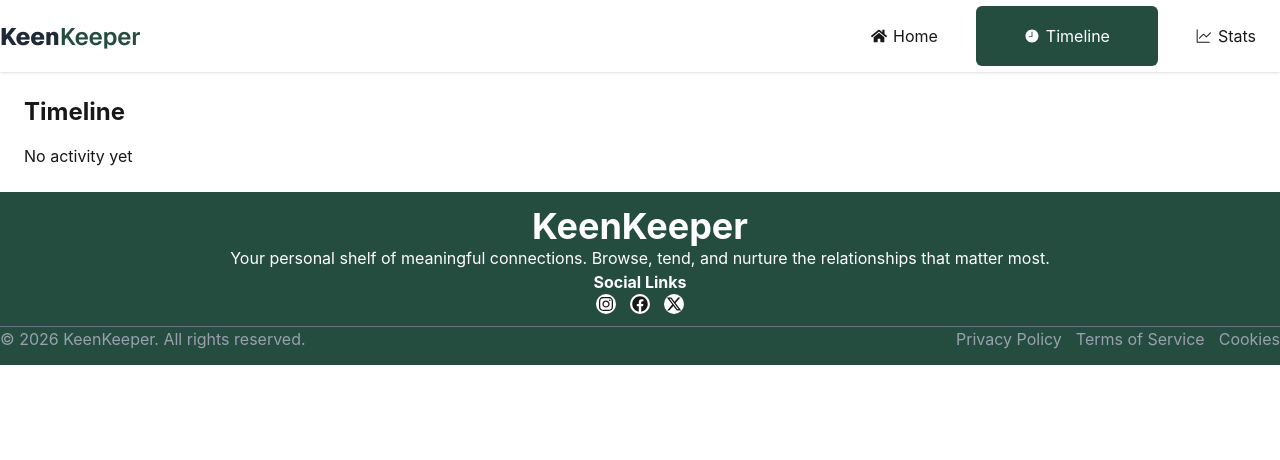
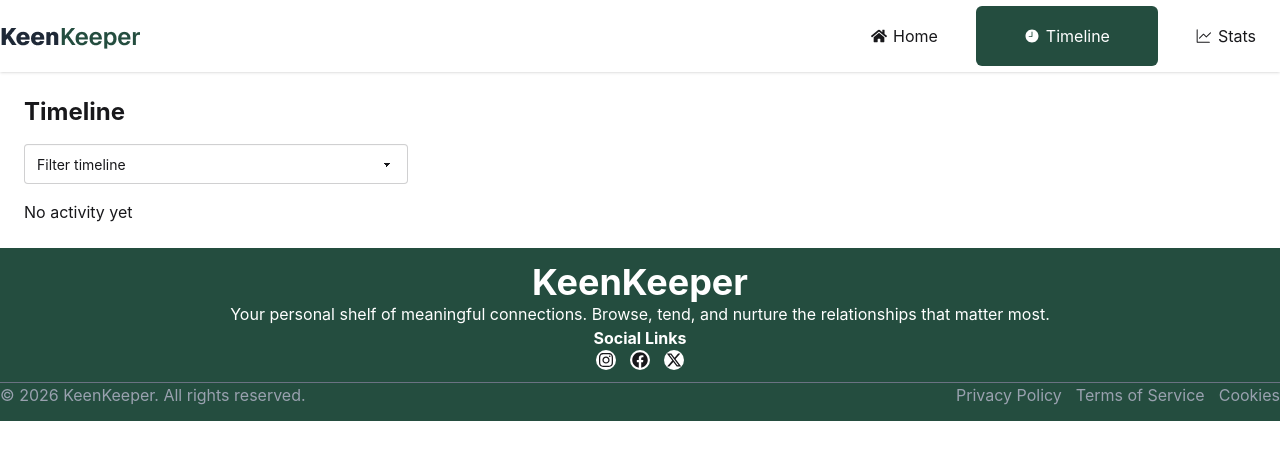
Before and after one commit to rafiqulislamraj58-design/A07, a React (Vite) app: page /timeline in a window 1280 px wide. Shown: the top 460 px of the page. Built offline with nearby package versions, Linux system fonts and the light colour scheme.

Commit message:
selation added

```diff
--- a/src/main.jsx
+++ b/src/main.jsx
@@ -11,7 +11,6 @@ import Error from '../src/Componats/shared/Error';
 import FrindDetalis from './pages/FrindDetalis';
 import TimelineProvider from "./context/TimelineContext";
 import { Toaster } from "react-hot-toast";
-
 
 const router = createBrowserRouter([
   {
@@ -38,11 +37,7 @@ const router = createBrowserRouter([
    errorElement: <Error/>,
   },
 
-
 ]);
-
-
-
 
 createRoot(document.getElementById("root")).render(
   <StrictMode>
--- a/src/pages/Timeline.jsx
+++ b/src/pages/Timeline.jsx
@@ -1,20 +1,37 @@
-import { useContext } from "react";
+import { useContext ,useState } from "react";
 import { TimelineContext } from "../context/TimelineContext";
 import { MdCall, MdMessage } from "react-icons/md";
 import { FaVideo } from "react-icons/fa";
 
 const Timeline = () => {
   const { timeline } = useContext(TimelineContext);
+  const [filter, setfilter] = useState("");
+
+  const filteredTimeline = filter
+  ? timeline.filter((item) => item.type === filter)
+  : timeline;
 
   return (
     <div className="p-6">
       <h1 className="text-2xl font-bold mb-4">Timeline</h1>
+      <div className="mb-4">
+      <select
+      value={filter}
+      onChange={(e)=>setfilter(e.target.value)}
+      className="select select-borderd w-96">
+      <option value="">Filter timeline</option>
+      <option value="call">Call</option>
+      <option value="message">Message</option>
+      <option value="video">Video</option>
+      </select>
+
+      </div>
 
       <div className="space-y-4">
         {timeline.length === 0 ? (
           <p>No activity yet</p>
         ) : (
-          timeline.map((item, index) => {
+          filteredTimeline.map((item, index) => {
             let icon;
             let title;
 
@@ -28,7 +45,6 @@ const Timeline = () => {
               icon = <FaVideo />;
               title = `Video with ${item.name}`;
             }
-
             return (
               <div
                 key={index}
```
